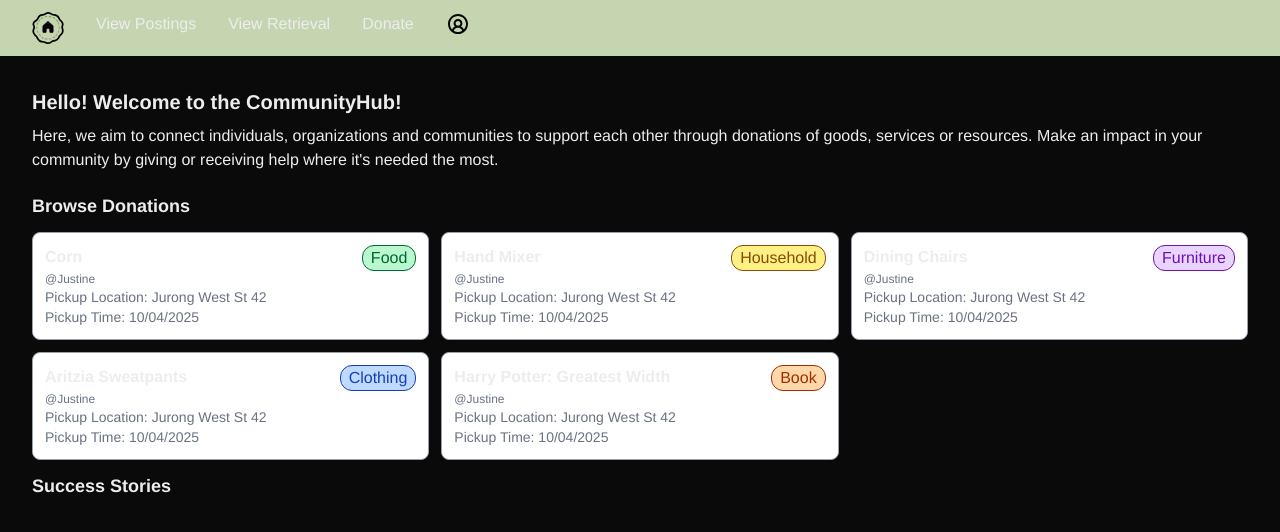
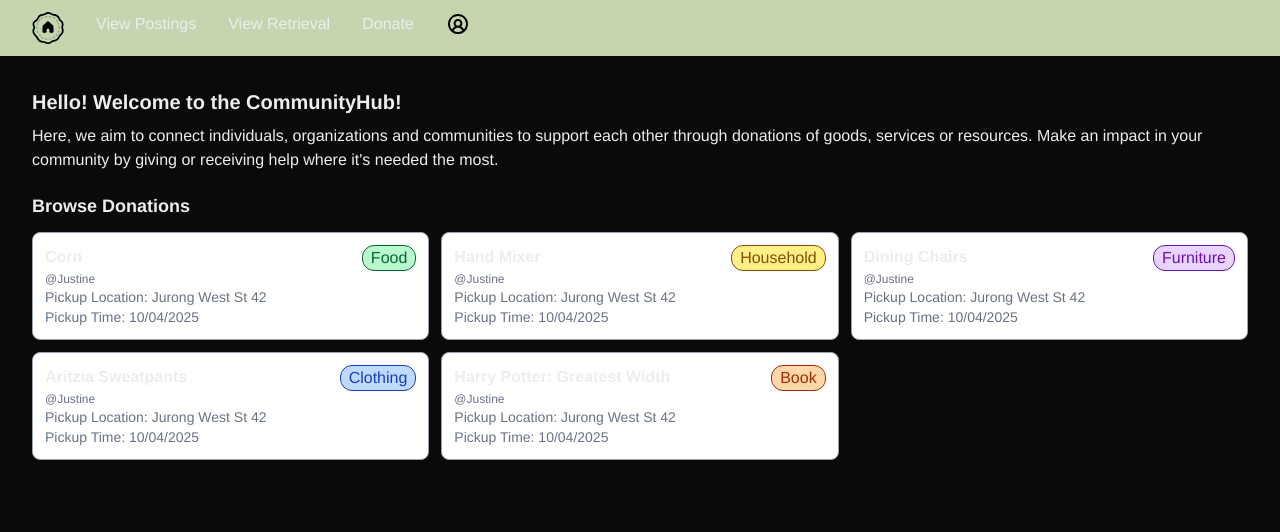
Before and after one commit to TracyGan/community-hub, a Next.js app in the folder dashboard/: page / in a window 1280 px wide. Shown: the top 532 px of the page. Built offline with nearby package versions, Linux system fonts and the light colour scheme.

Commit message:
remove unnecessary imports and components

```diff
--- a/dashboard/src/app/home/page.tsx
+++ b/dashboard/src/app/home/page.tsx
@@ -7,7 +7,6 @@ export function HomePage() {
 		<div>
 			<Introduction />
 			<BrowseItems />
-			<SuccessStories />
 		</div>
 	);
 }
--- a/dashboard/src/app/retrieval/page.tsx
+++ b/dashboard/src/app/retrieval/page.tsx
@@ -4,9 +4,7 @@ import { NavBar } from "../components/NavBar";
 import {
 	Table,
 	TableBody,
-	TableCaption,
 	TableCell,
-	TableFooter,
 	TableHead,
 	TableHeader,
 	TableRow,
```
